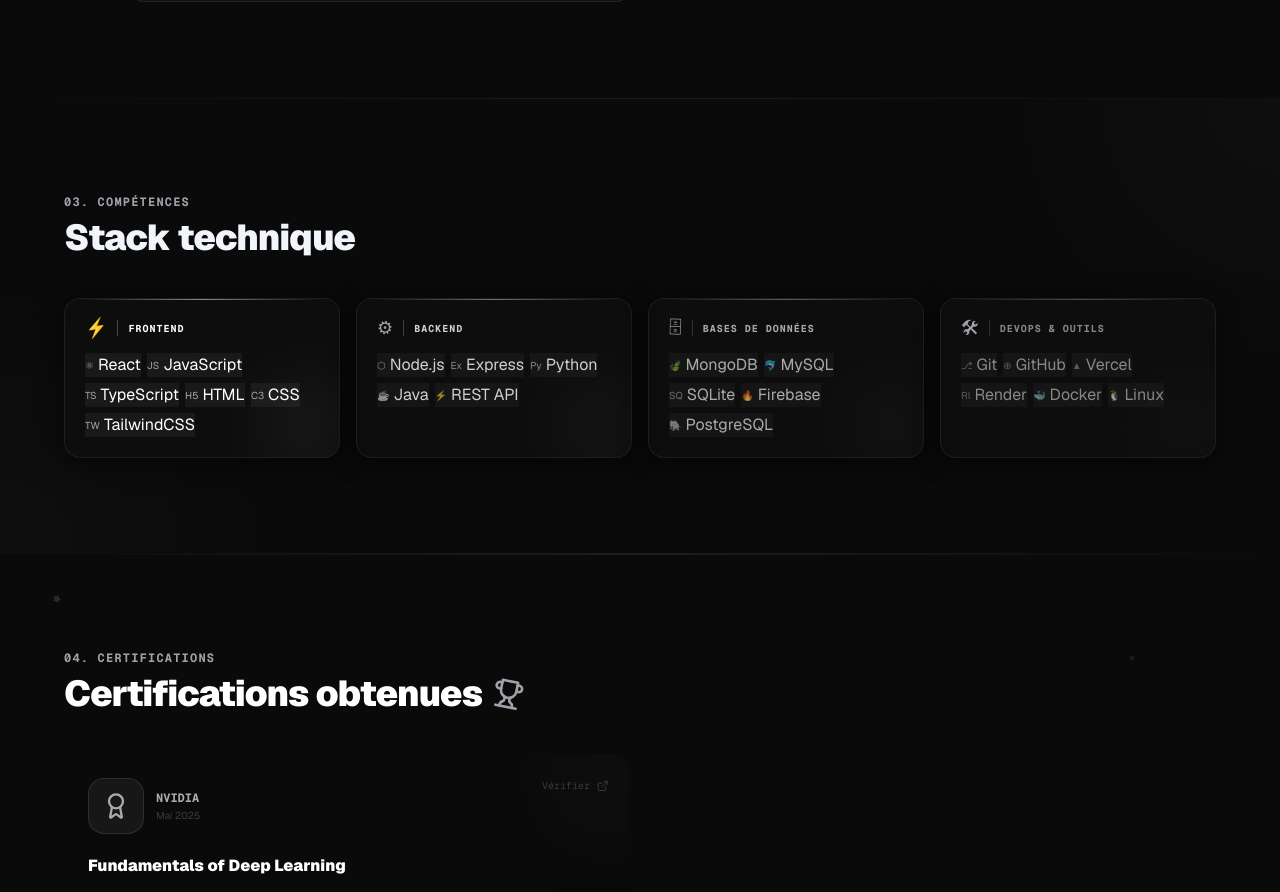
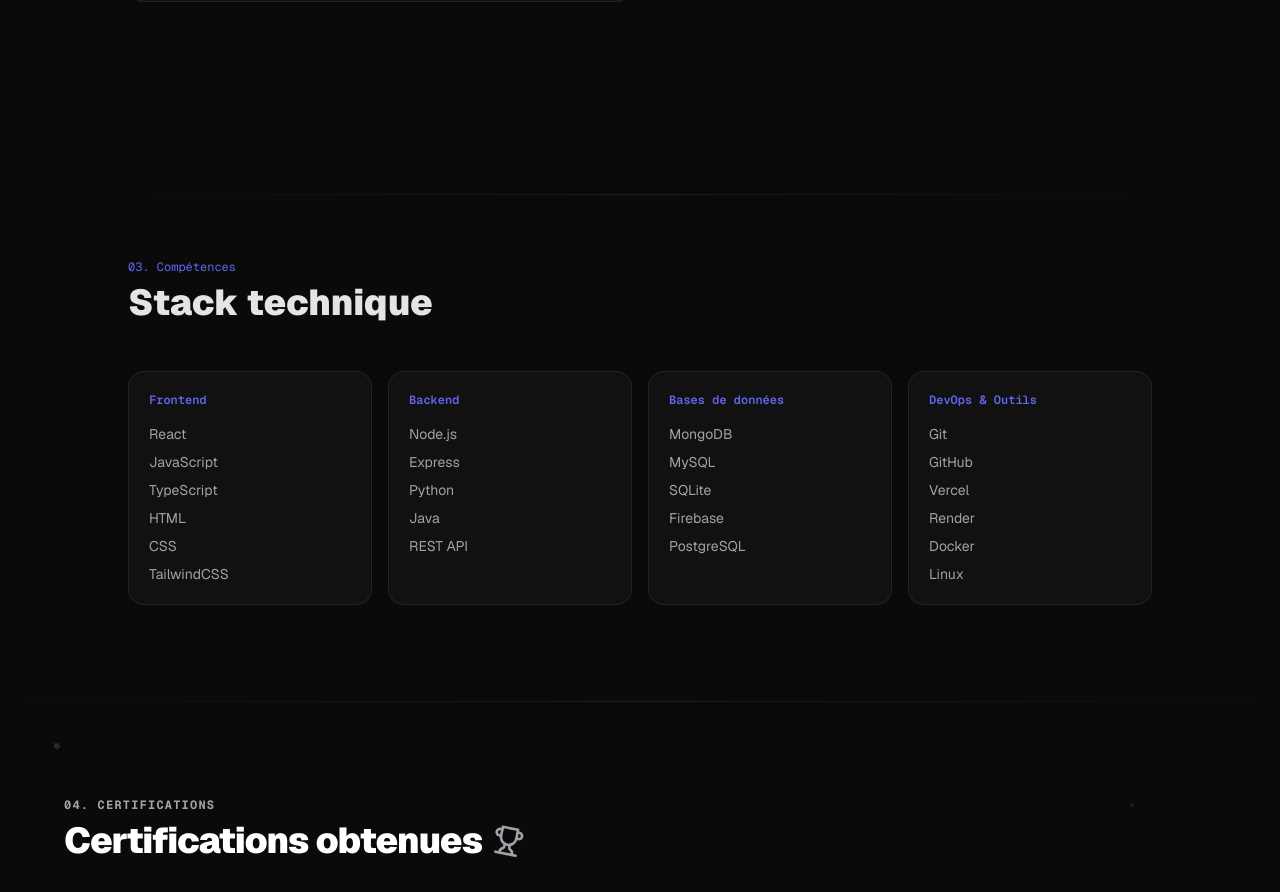
Before and after one commit to Mtg221/portfolio, a Next.js app: page / in a window 1280 px wide. Shown: the part 2450-3342 px from the top of the page. Built offline with nearby package versions, Linux system fonts and the light colour scheme.

Commit message:
redesign: simplify portfolio — minimal dark theme

```diff
--- a/src/components/sections/Skills.tsx
+++ b/src/components/sections/Skills.tsx
@@ -1,31 +1,37 @@
 "use client";
+import { motion } from "framer-motion";
+import { skills } from "@/lib/data";
 
-import { AnimatedSection } from "@/components/ui/AnimatedSection";
-import { SkillCard } from "@/components/cards/SkillCard";
-import { skills } from "@/lib/data";
+const fade = (delay = 0) => ({
+  initial: { opacity: 0, y: 20 },
+  whileInView: { opacity: 1, y: 0 },
+  viewport: { once: true },
+  transition: { duration: 0.5, delay },
+});
 
 export function Skills() {
   return (
-    <section id="skills" className="py-24 px-4 relative overflow-hidden section-alt">
-      <div className="absolute inset-0 cyber-grid opacity-25 pointer-events-none" />
-      <div className="absolute top-0 left-0 right-0 h-px section-divider" />
-      <div className="absolute bottom-0 left-0 right-0 h-px section-divider" />
+    <section id="skills" className="py-24 px-6">
+      <div className="max-w-5xl mx-auto">
+        <div className="section-divider mb-16" />
 
-      {/* Corner glows */}
-      <div className="absolute top-0 right-0 w-72 h-72 pointer-events-none"
-        style={{ background: "radial-gradient(circle at top right, rgba(255,255,255,0.02) 0%, transparent 70%)" }} />
-      <div className="absolute bottom-0 left-0 w-72 h-72 pointer-events-none"
-        style={{ background: "radial-gradient(circle at bottom left, rgba(255,255,255,0.02) 0%, transparent 70%)" }} />
-
-      <div className="max-w-6xl mx-auto relative z-10">
-        <AnimatedSection>
-          <h2 className="text-xs font-mono font-bold uppercase tracking-widest mb-2" style={{ color: "var(--e-300)" }}>03. Compétences</h2>
-          <h3 className="text-3xl md:text-4xl font-black text-slate-100 mb-10 tracking-tight">Stack technique</h3>
-        </AnimatedSection>
+        <motion.div {...fade(0)} className="mb-12">
+          <p className="text-xs font-mono mb-2" style={{ color: "var(--accent)" }}>03. Compétences</p>
+          <h2 className="text-3xl md:text-4xl font-black" style={{ color: "var(--text-bright)" }}>Stack technique</h2>
+        </motion.div>
 
         <div className="grid sm:grid-cols-2 lg:grid-cols-4 gap-4">
-          {skills.map((skill, index) => (
-            <SkillCard key={skill.category} category={skill.category} items={skill.items} index={index} />
+          {skills.map((skill, i) => (
+            <motion.div key={skill.category} {...fade(i * 0.08)}
+              className="rounded-2xl p-5"
+              style={{ background: "var(--bg-card)", border: "1px solid var(--border)" }}>
+              <p className="text-xs font-mono font-semibold mb-4" style={{ color: "var(--accent)" }}>{skill.category}</p>
+              <div className="flex flex-col gap-2">
+                {skill.items.map(item => (
+                  <span key={item} className="text-sm" style={{ color: "var(--text)" }}>{item}</span>
+                ))}
+              </div>
+            </motion.div>
           ))}
         </div>
       </div>
```
